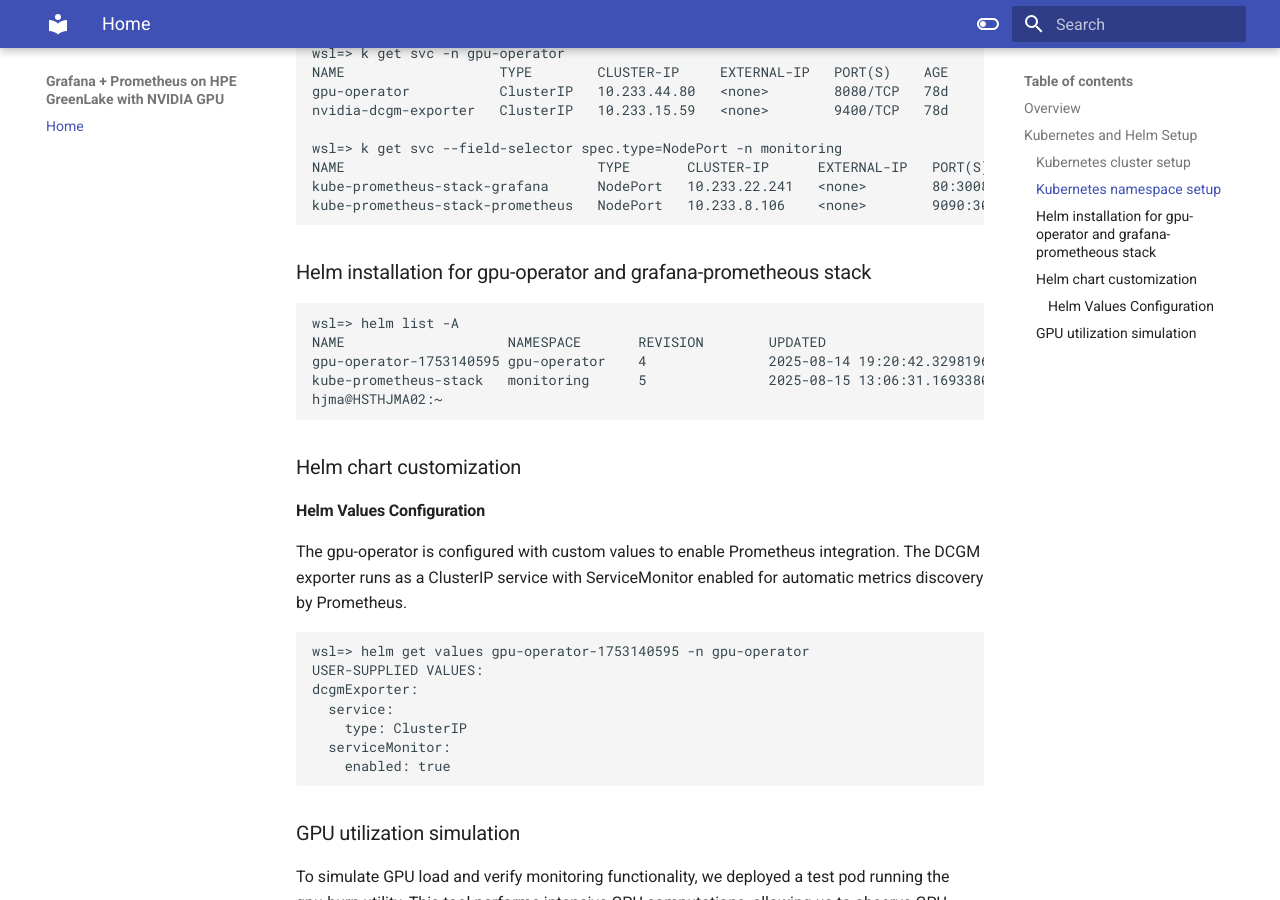
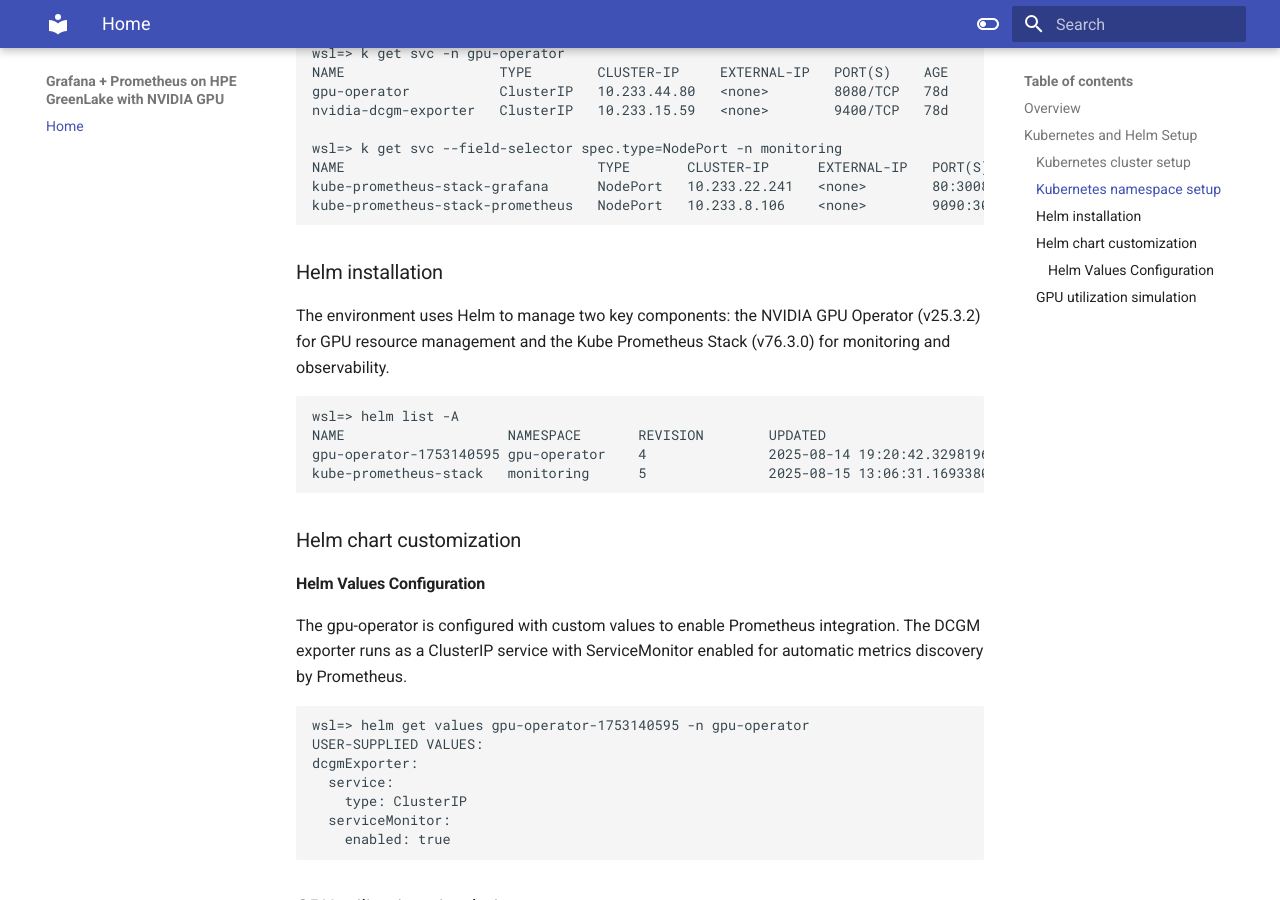
Before and after one commit to hjma29/grafana-prometheus-hpe-greenlake-com-nvidia, an MkDocs documentation site: the page built from docs/whitepaper.md, in a window 1280 px wide and 900 px high, scrolled down 1017 px. Built offline with MkDocs 1.6.1 and Material for MkDocs 9.7.7, drawn with Linux system fonts in a browser that asks for light colours.

Commit message:
[skip ci] 251010-11:54 on mini4

````diff
--- a/docs/whitepaper.md
+++ b/docs/whitepaper.md
@@ -37,14 +37,14 @@ kube-prometheus-stack-grafana      NodePort   10.233.22.241   <none>        80:3
 kube-prometheus-stack-prometheus   NodePort   10.233.8.106    <none>        9090:30090/TCP,8080:30398/TCP   56d
 ```
 
-### Helm installation for gpu-operator and grafana-prometheous stack
+### Helm installation
+The environment uses Helm to manage two key components: the NVIDIA GPU Operator (v25.3.2) for GPU resource management and the Kube Prometheus Stack (v76.3.0) for monitoring and observability.
 
 ```
 wsl=> helm list -A
 NAME                    NAMESPACE       REVISION        UPDATED                                 STATUS          CHART                           APP VERSION
 gpu-operator-1753140595 gpu-operator    4               2025-08-14 19:20:42.329819669 -0700 MST deployed        gpu-operator-v25.3.2            v25.3.2
 kube-prometheus-stack   monitoring      5               2025-08-15 13:06:31.169338089 -0700 MST deployed        kube-prometheus-stack-76.3.0    v0.84.1
-hjma@HSTHJMA02:~
 ```
 
 ### Helm chart customization
````
